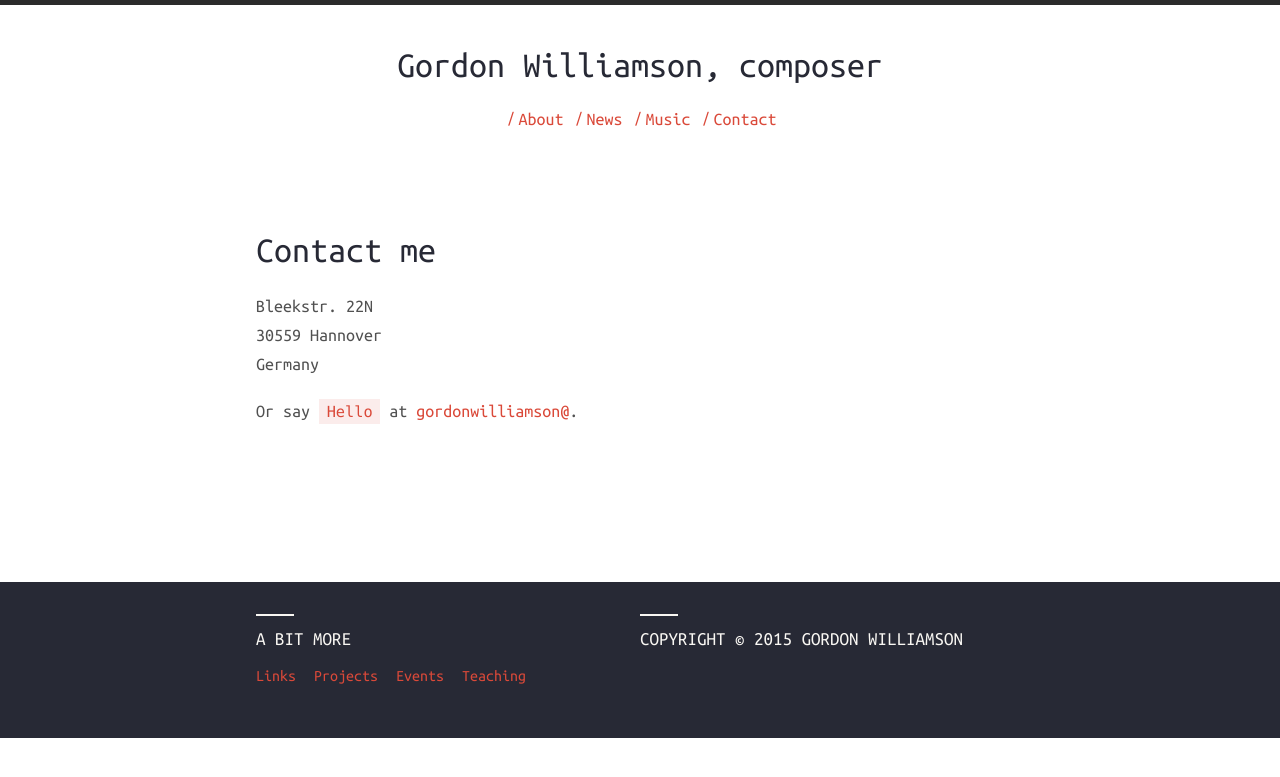
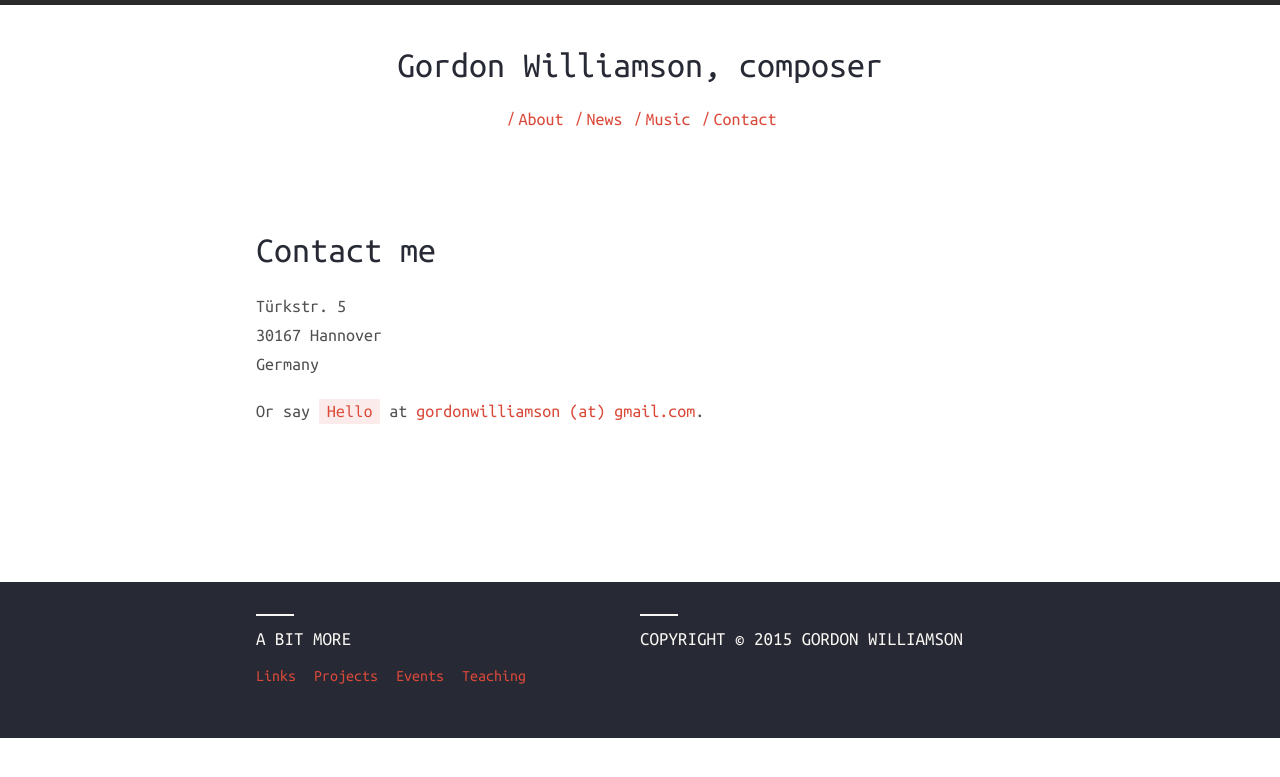
Before and after one commit to gordonwilliamson/gordonwilliamson.github.io, a Jekyll site: the page built from contact.md, in a window 1280 px wide. Shown: the top 777 px of the page. Built offline with Jekyll 4.4.1, drawn with Linux system fonts in a browser that asks for light colours; nearby versions of some CDN libraries.

Commit message:
Updated contact.md

```diff
--- a/contact.md
+++ b/contact.md
@@ -11,8 +11,8 @@ published: true
 
 
 
-Bleekstr. 22N
-30559 Hannover
+Türkstr. 5
+30167 Hannover
 Germany
 
-Or say `Hello` at [gordonwilliamson@](mailto:gordonwilliamson@gmail.com).
+Or say `Hello` at [gordonwilliamson (at) gmail.com](mailto:gordonwilliamson@gmail.com).
```
